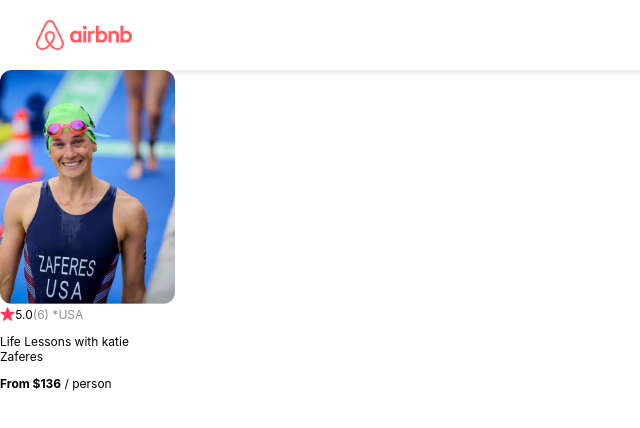
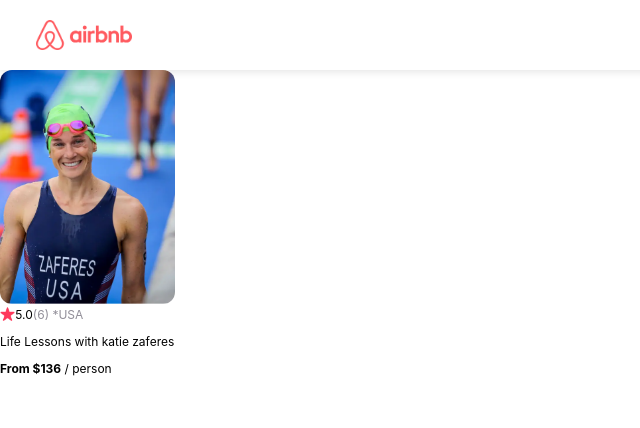
Before and after one commit to mr-nsin/airbnb-clone, a React (Create React App) app: page / in a window 1280 px wide. Shown: the top 428 px of the page, without its empty margins (0-640 px from the left). Built offline with nearby package versions, Linux system fonts and the light colour scheme.

Commit message:
Use props to pass data inside component to make reusable

```diff
--- a/src/App.js
+++ b/src/App.js
@@ -8,7 +8,13 @@ export default function App(){
       <div>
         <Navbar />
         {/* <Hero /> */}
-        <Card />
+        <Card
+            img="katie-zaferes.png"
+            rating="5.0"
+            reviewCount={6}
+            country="USA"
+            title="Life Lessons with katie zaferes"
+            price={136}/>
       </div>
   )
 }
--- a/src/components/Card.js
+++ b/src/components/Card.js
@@ -1,17 +1,18 @@
 import React from "react";
 
 export default function Card(props){
+    // console.log(props)
     return (
         <div className="card">
-            <img src={require('../images/katie-zaferes.png')} className="card--image"/>
+            <img src={require(`../images/${props.img}`)} className="card--image"/>
             <div className="card--stats">
                 <img src={require('../images/star.png')} className="card--star"/>
                 <span>5.0</span>
-                <span className="gray">(6) * </span>
-                <span className="gray">USA</span>
+                <span className="gray">({props.reviewCount}) * </span>
+                <span className="gray">{props.country}</span>
             </div>
-            <p>Life Lessons with katie Zaferes</p>
-            <p><span className="bold">From $136</span> / person</p>
+            <p>{props.title}</p>
+            <p><span className="bold">From ${props.price}</span> / person</p>
         </div>
     )
 }
--- a/src/components/NavBar.js
+++ b/src/components/NavBar.js
@@ -1,4 +1,4 @@
-import React from "react";
+
 import logo from '../images/airbnb-logo.png';
 
 export default function Navbar() {
```
